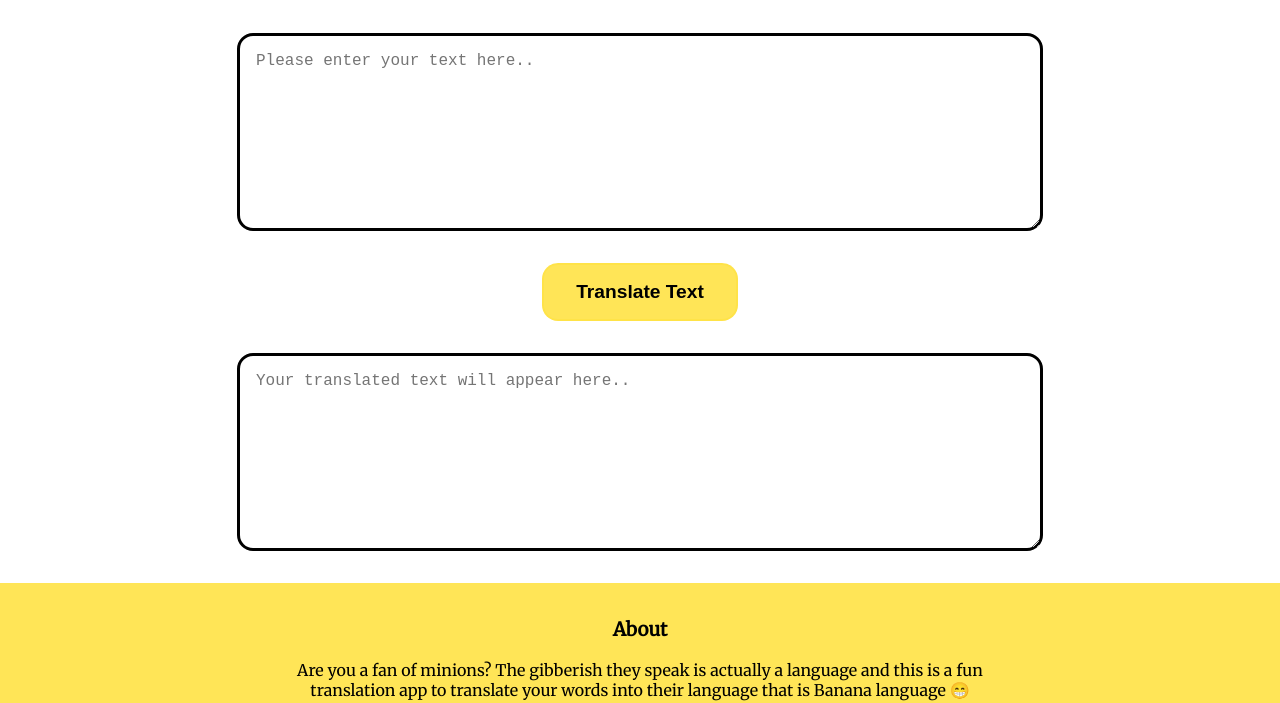
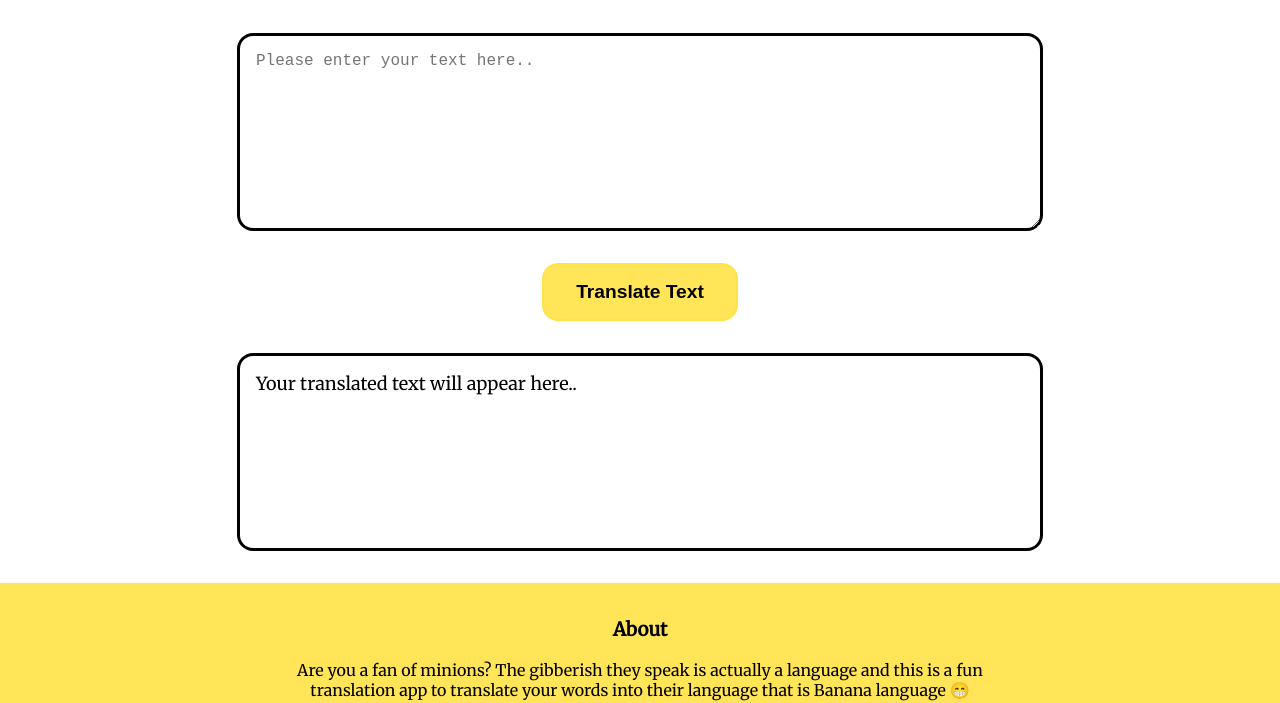
Before and after one commit to shraddha-1402/Banana-Speak, a plain HTML site: page index.html in a window 1280 px wide. Shown: the part 498-1201 px from the top of the page. Drawn offline with Linux system fonts and the light colour scheme.

Commit message:
changed output textarea to div

```diff
--- a/index.html
+++ b/index.html
@@ -18,10 +18,10 @@
     <img src="./images/output-onlinepngtools (1).png" alt="minions" class="image">
   </div>
   <form id="form">
-    <textarea id="input-text" placeholder="Please enter your text here.." required></textarea>
+    <textarea class="text" id="input-text" placeholder="Please enter your text here.." required></textarea>
     <div class="container"><button id="translate-button">Translate Text</button></div>
   </form>
-  <textarea id="output-text" placeholder="Your translated text will appear here.." maxlength="0"></textarea>
+  <div class="text" id="output-text">Your translated text will appear here..</div>
   <footer>
     <h3>About</h3>
     <p class="paragraph">Are you a fan of minions? The gibberish they speak is actually a language and this is a fun
--- a/styles.css
+++ b/styles.css
@@ -34,7 +34,7 @@ body{
   max-width: 90vmin;
 }
 
-textarea{
+.text{
   display: block;
   height: 160px;
   width: 60vw;
@@ -46,7 +46,7 @@ textarea{
   overflow: auto;
 }
 
-textarea:focus{
+.text:focus{
   outline: none;
   font-weight: bolder;
   border: 3px solid var(--primary-color);
```
